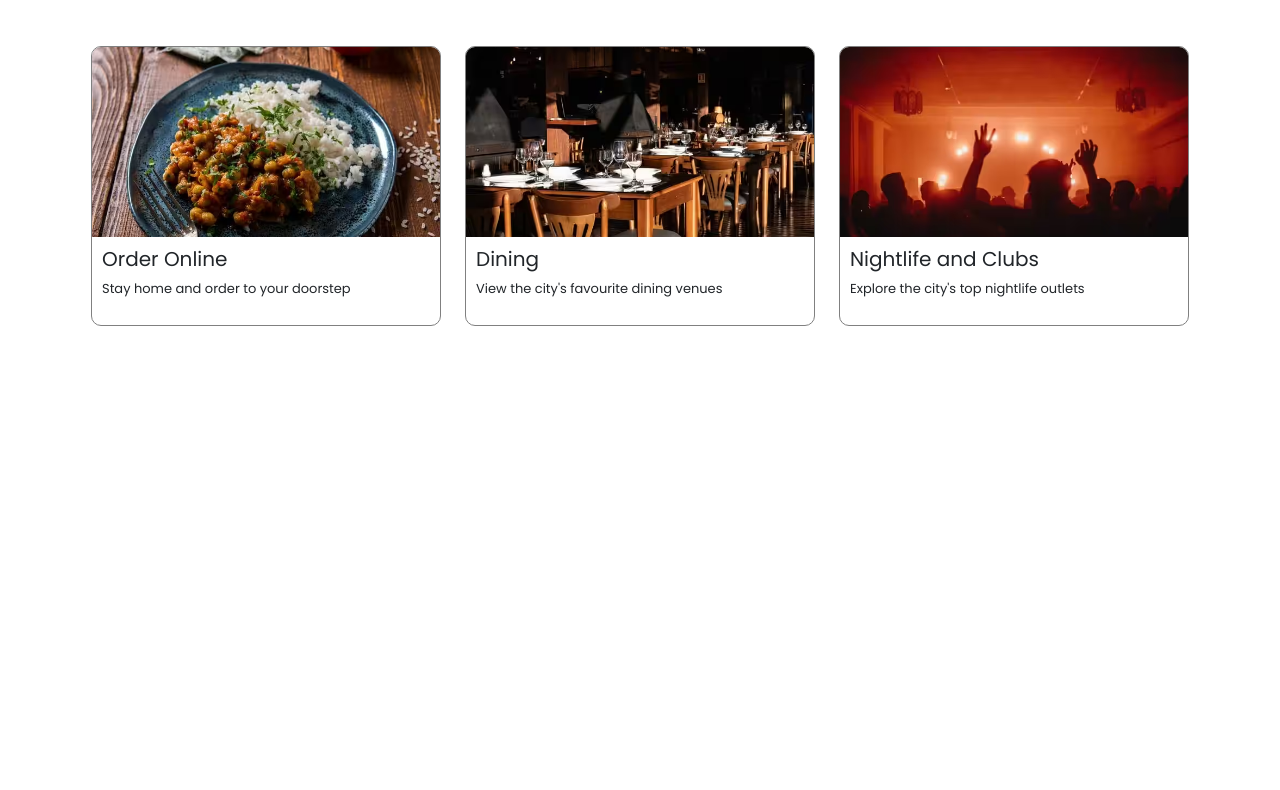
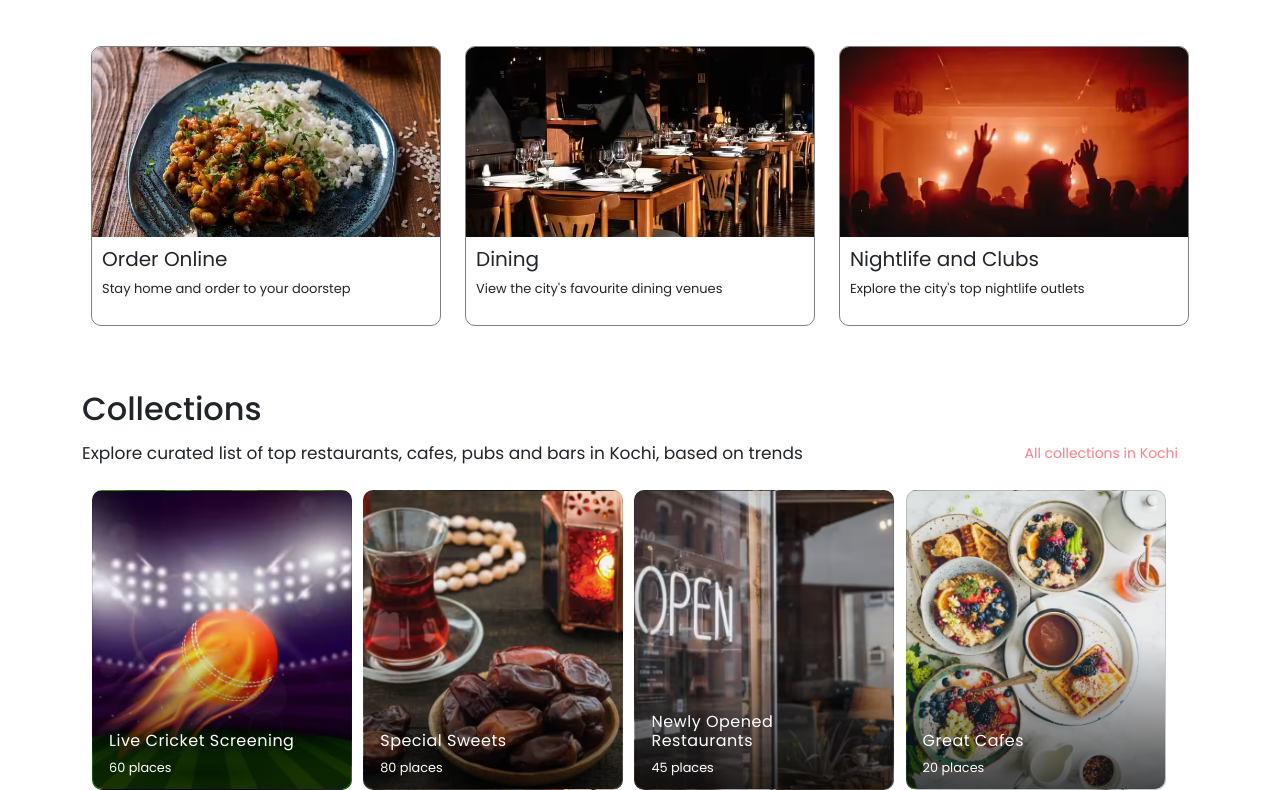
Before and after one commit to S-Sneha/Zomato-landingpage-DT, a plain HTML site: page zom-page.html in a window 1280 px wide. Shown: the part 482-1272 px from the top of the page. Before the commit the page ends 856 px from the top, so only its background shows below. Drawn offline with nearby package versions, Linux system fonts and the light colour scheme.

Commit message:
Adding container-collections section

```diff
--- a/zom-page.html
+++ b/zom-page.html
@@ -109,5 +109,51 @@
     </div>
   </section>
 
+  <!-- container-collections section-->
+  <section class="container collections">
+    <h1> Collections </h1>
+    <div class="sub__heading_container">
+      <span>
+        Explore curated list of top restaurants, cafes, pubs and bars in Kochi, based on trends
+      </span>
+      <span>
+        All collections in Kochi
+      </span>
+    </div>
+
+    <div class="collections_card_container">
+      <div class="card card1">
+        <div class="overlay"> </div>
+        <div class="content">
+          <h4> Live Cricket Screening</h4>
+          <span> 60 places </span>
+        </div>
+      </div>
+
+      <div class="card card2">
+        <div class="overlay"> </div>
+        <div class="content">
+          <h4> Special Sweets</h4>
+          <span> 80 places </span>
+        </div>
+      </div>
+
+      <div class="card card3">
+        <div class="overlay"> </div>
+        <div class="content">
+          <h4> Newly Opened Restaurants</h4>
+          <span> 45 places </span>
+        </div>
+      </div>
+
+      <div class="card card4">
+        <div class="overlay"> </div>
+        <div class="content">
+          <h4> Great Cafes</h4>
+          <span> 20 places </span>
+        </div>
+      </div>
+    </div>
+  </section>
 </body>
 </html>
--- a/zom-style.css
+++ b/zom-style.css
@@ -163,6 +163,85 @@
     font-size: 13px;
 }
 
+/* container collections */
+.collections h1{
+    font-weight: 500;
+    font-size:2rem;
+    margin-top:4rem;
+}
+.collections .sub__heading_container{
+    padding-top:5px;
+    font-size: 17px;
+    display: flex;
+    align-items: center;
+    justify-content: space-between;
+    flex-wrap: wrap;
+    gap: 1rem;
+}
+.sub__heading_container span:nth-child(2){
+    color:#ff7e8b;
+    padding-right: 20px;
+    font-size: 14px;
+    cursor:pointer;
+}
+.collections_card_container{
+    width:98%;
+    display: flex;
+    align-items: center;
+    justify-content: center;
+    flex-wrap: wrap;
+    gap: 0.7rem;
+    margin-top: 1.5rem;
+}
+.collections_card_container .card{
+    height: 300px;
+    min-width: 260px;
+    background-size: cover;
+    background-position: center;
+    border-radius: 10px;
+    position: relative;
+    cursor:pointer;
+}
+.card1{
+    background-image: url('./images/collection1.jpg');
+}
+.card2{
+    background-image: url('./images/collection2.jpg');
+}
+.card3{
+    background-image: url('./images/collection3.jpg');
+}
+.card4{
+    background-image: url('./images/collection4.jpg');
+}
+.overlay{
+    width:100%;
+    height:100%;
+    position: absolute;
+    top:0;
+    left:0;
+    border-radius: 10px;
+    background: linear-gradient(
+        0deg,
+        rgba(0,0,0,0.7) 0%,
+        rgba(0,0,0,0.05) 50%,
+        rgba(0,0,0,0.03) 85%);
+   z-index:5;
+}
+.collections_card_container .card .content{
+    position: absolute;
+    bottom: 0;
+    left: 0;
+    color: white;
+    font-size: 0.8rem;
+    padding: 12px 16px;
+    z-index:5;
+}
+.content h4{
+    font-weight: 400;
+    font-size: 1rem;
+    letter-spacing: 0.5px;
+}
 
 /* Media Query  */
 
```
